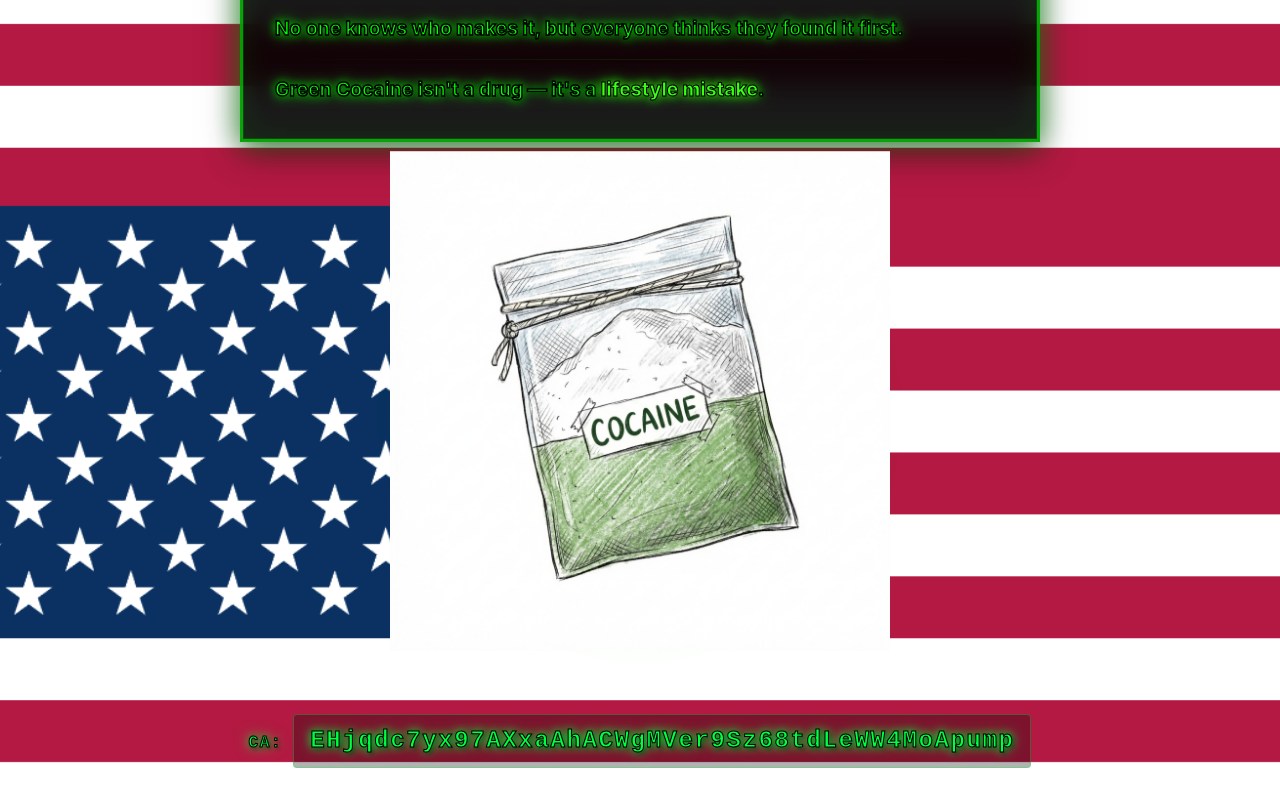
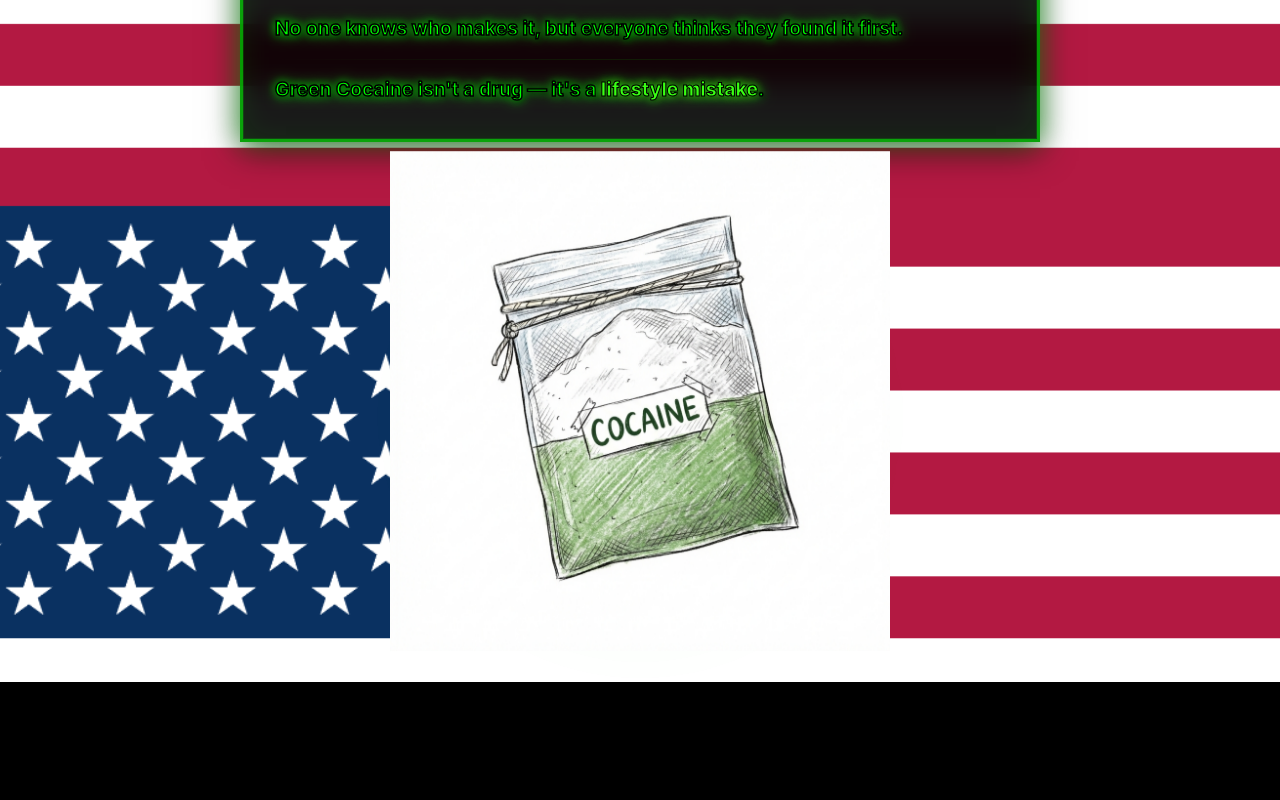
Before and after one commit to a05cramer-ctrl/cocaine, a React (Vite) app: page / in a window 1280 px wide. Shown: the part 1454-2254 px from the top of the page. After the commit the page ends 2136 px from the top, so only its background shows below. Built offline with nearby package versions, Linux system fonts and the light colour scheme.

Commit message:
Remove contract address and clipboard copy functionality from App component

```diff
--- a/src/App.tsx
+++ b/src/App.tsx
@@ -69,19 +69,6 @@ function TypewriterSection() {
 
 function App() {
   const videoRef = useRef<HTMLVideoElement>(null)
-  const [copied, setCopied] = useState(false)
-
-  const contractAddress = 'EHjqdc7yx97AXxaAhACWgMVer9Sz68tdLeWW4MoApump'
-
-  const copyToClipboard = async () => {
-    try {
-      await navigator.clipboard.writeText(contractAddress)
-      setCopied(true)
-      setTimeout(() => setCopied(false), 2000)
-    } catch (err) {
-      console.error('Failed to copy:', err)
-    }
-  }
 
   useEffect(() => {
     const video = videoRef.current
@@ -196,15 +183,6 @@ function App() {
           <img src={imageSrc} alt="Green Cocaine" className="content-image floating" />
         </div>
       </div>
-
-      <footer className="footer">
-        <div className="footer-text">
-          CA: <span className="contract-address" onClick={copyToClipboard} title="Click to copy">
-            {contractAddress}
-            {copied && <span className="copied-message"> ✓ Copied!</span>}
-          </span>
-        </div>
-      </footer>
     </div>
   )
 }
```
